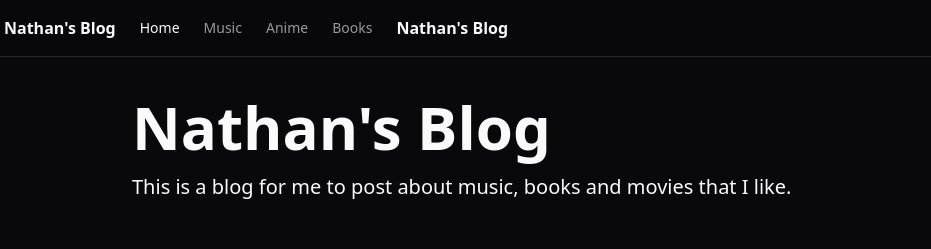
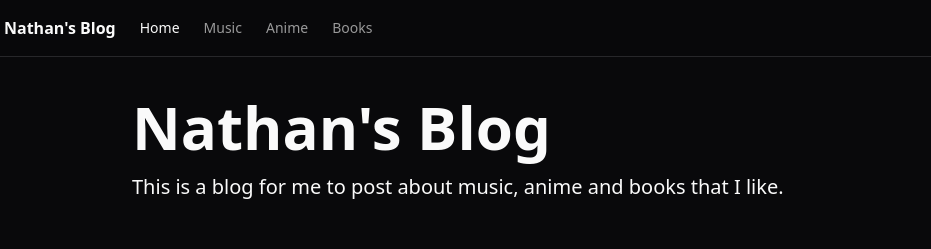
Before and after one commit to NathanRoark/blog, an Astro site: page / in a window 1280 px wide. Shown: the top 249 px of the page, 60-991 px from the left. Built offline with nearby package versions, Linux system fonts and the light colour scheme; Astro itself is replaced by a stand-in of ours.

Commit message:
fixed top bar and intro

```diff
--- a/src/components/mobile-nav.tsx
+++ b/src/components/mobile-nav.tsx
@@ -21,9 +21,6 @@
           <span className="sr-only">Toggle Menu</span>
         </Button>
       </SheetTrigger>
-      <MobileLink href="/" className="flex items-center" onOpenChange={setOpen}>
-        <span className="pl-2 font-bold">{siteConfig.title}</span>
-      </MobileLink>
       <SheetContent side="left" className="pr-0">
         <MobileLink href="/" className="flex items-center" onOpenChange={setOpen}>
           <Icons.logo strokeWidth="32" fill="currentColor" className="h-6 w-6" />
--- a/src/pages/index.astro
+++ b/src/pages/index.astro
@@ -35,9 +35,7 @@
   >
     <div class="px-auto py-2">
       <h1 class="py-4 text-6xl font-bold">Nathan's Blog</h1>
-      <p class="text-xl">
-        This is a blog for me to post about music, books and movies that I like.
-      </p>
+      <p class="text-xl">This is a blog for me to post about music, anime and books that I like.</p>
     </div>
     <div class="px-auto items-start space-y-4">
       <a href="music/" class="text-4xl font-bold hover:underline">Recent Music Posts...</a>
```
